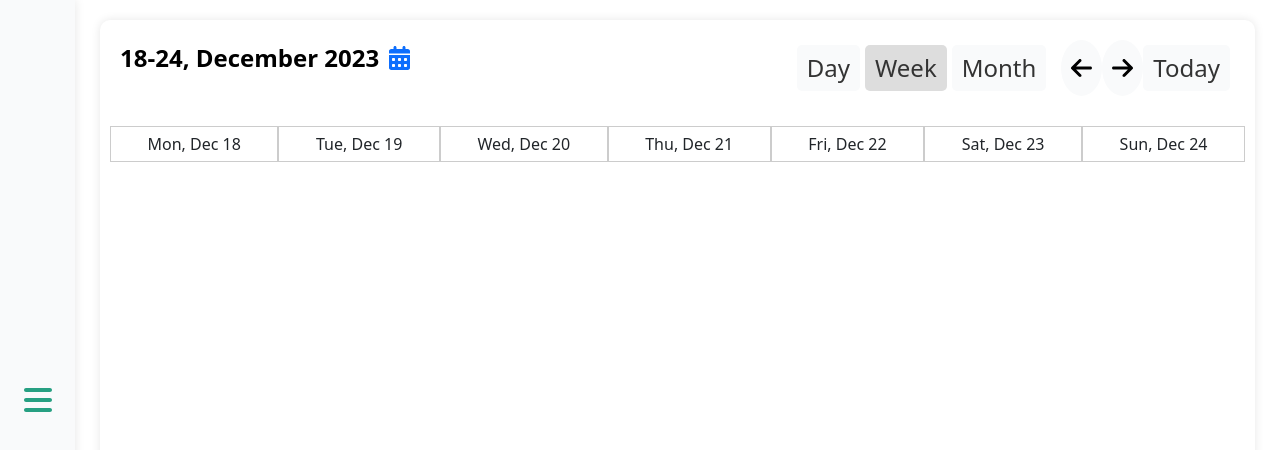
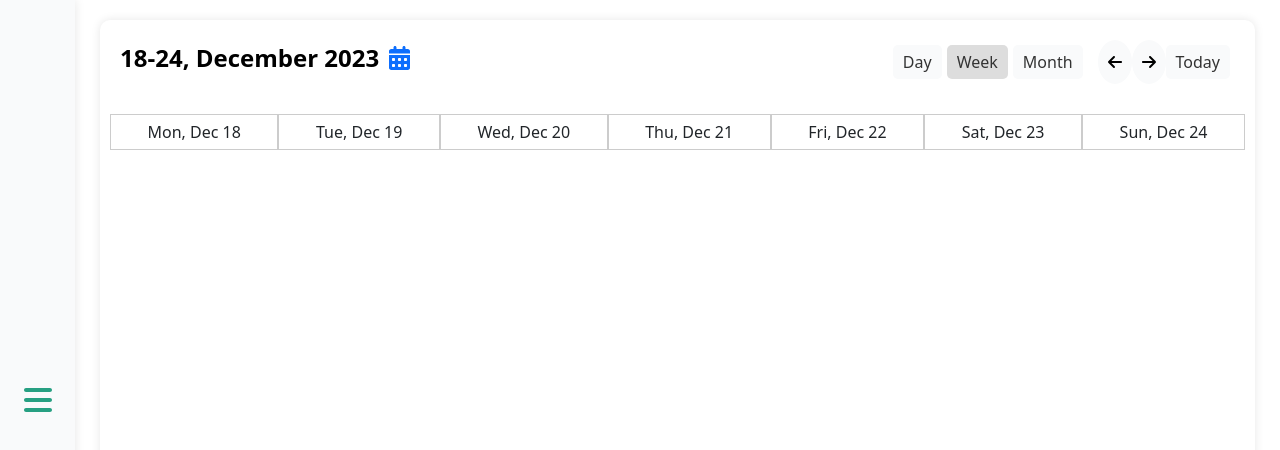
Before and after one commit to vgochev01/inkemperor-bm, a React (Create React App) app: page / in a window 1280 px wide. Shown: the top 450 px of the page. Built offline with nearby package versions, Linux system fonts and the light colour scheme.

Commit message:
small ui fixes

```diff
--- a/src/App.js
+++ b/src/App.js
@@ -34,7 +34,7 @@ function App() {
           <Menu />
         </div>
       </div>
-      <div className="app-container_content">
+      <div className={`app-container_content ${isPanelOpen ? 'panel-open' : ''}`}>
           <Routes>
             <Route path="/auth" element={<LoginPage />} />
             <Route path="/" element={
--- a/src/App.scss
+++ b/src/App.scss
@@ -2,25 +2,34 @@
 
 .app-container {
   display: flex;
-  height: 100vh;
+  min-height: 100vh;
 
   &_content {
     flex-grow: 1;
     display: flex;
     padding: 0 25px;
+    margin-left: 75px;
     max-width: calc(100% - 75px);
+
+    &.panel-open {
+      margin-left: 240px;
+    }
 
     @include respond-to(phones) {
       padding: 0 10px;
       max-width: 100%;
+      margin: 0;
     }
   }
 }
 
 .side-panel {
+  position: fixed;
+  top: 0;
+  left: 0;
   width: 75px;
+  height: 100vh;
   transition: width 0.3s;
-  position: relative;
   background-color: #F9FAFB;
   box-shadow: 0 0 10px rgba(0, 0, 0, 0.1);
 
--- a/src/components/Calendar/Calendar.scss
+++ b/src/components/Calendar/Calendar.scss
@@ -7,11 +7,11 @@
     border-radius: 10px;
     overflow: hidden;
     width: 100%;
-    margin-top: 20px;
+    margin: 20px 0;
 
     @include respond-to(phones) {
         overflow-y: scroll;
-        margin-top: 60px;
+        margin: 60px 0 0;
     }
 }
 
@@ -33,6 +33,7 @@
         border-radius: 50%;
         cursor: pointer;
         font-weight: bold;
+        font-size: 1rem;
 
         &:hover {
             background: #FFF;
@@ -53,6 +54,7 @@
         top: 0;
         right: 0;
         transform: translateX(calc(100% + 10px));
+        z-index: 999;
     }
 }
 
--- a/src/components/CalendarNavigation/CalendarNavigation.scss
+++ b/src/components/CalendarNavigation/CalendarNavigation.scss
@@ -11,6 +11,7 @@
     margin-right: 5px; // Spacing between buttons
     cursor: pointer;
     border-radius: 5px; // Rounded corners
+    font-size: 1rem;
 
     &:hover {
         background-color: #E2E4E6; // Slightly darker on hover
```
Also changed, not shown: src/components/WeekEvent/WeekEvent.js (added), src/components/WeekEvent/WeekEvent.scss (added).
